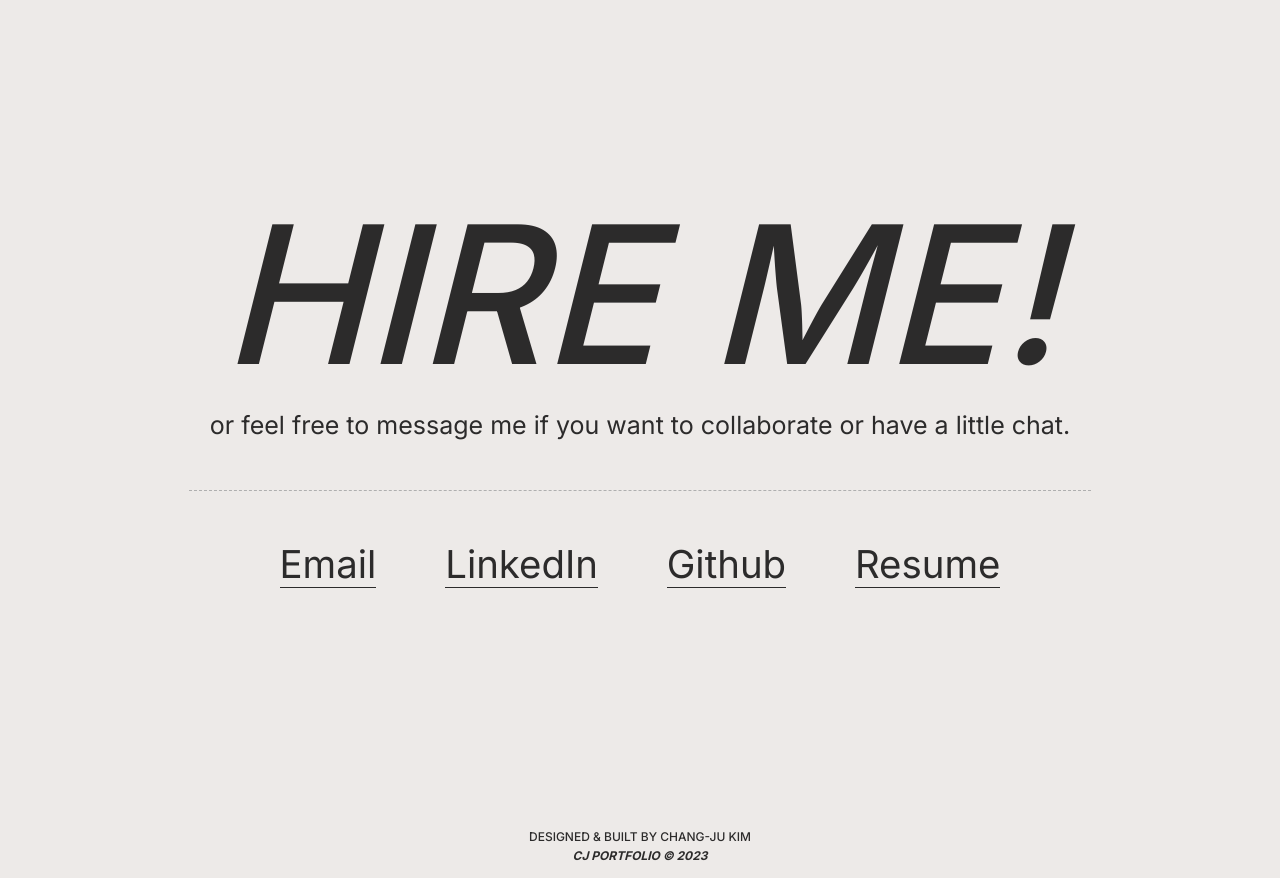
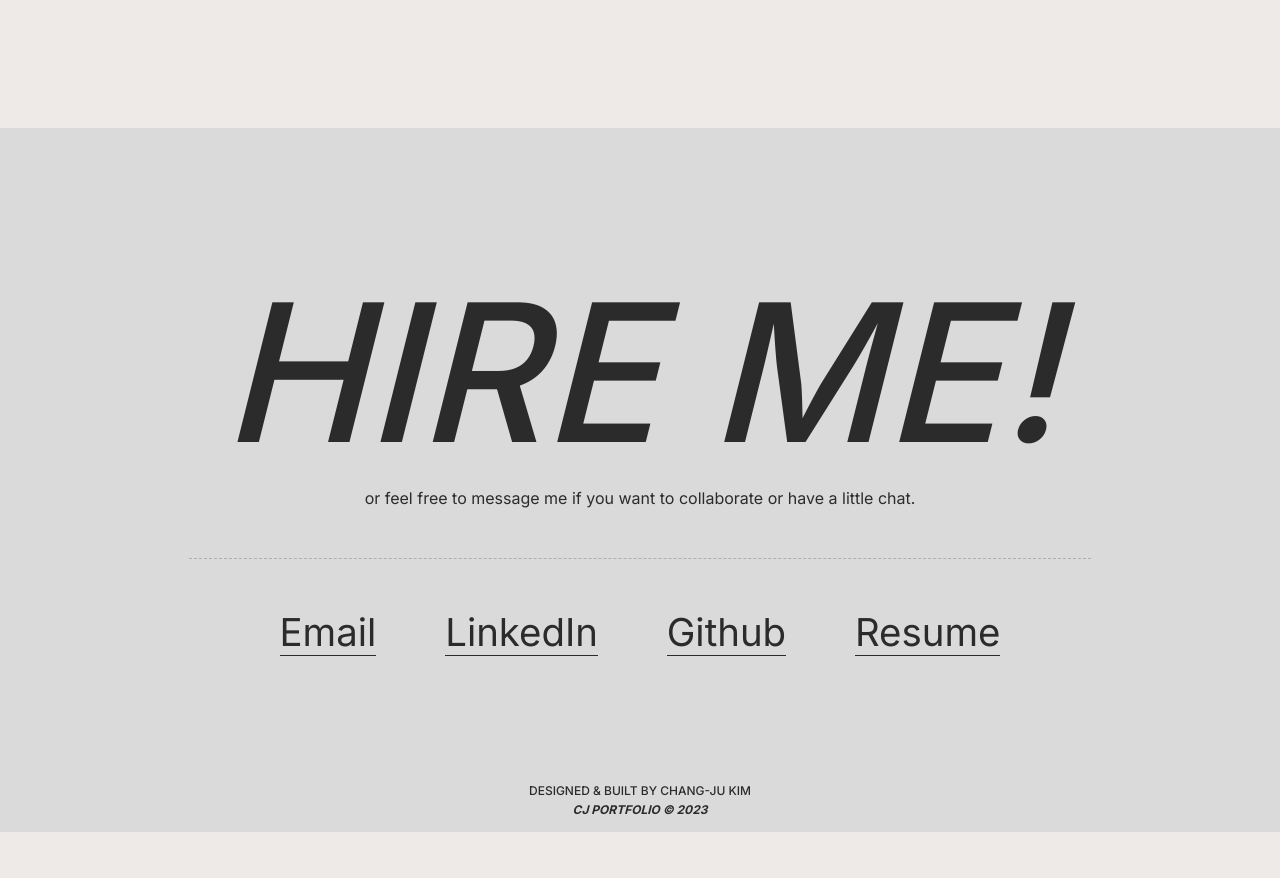
Before and after one commit to cjoak1028/portfolio-v1, a React (Create React App) app: page / in a window 1280 px wide. Shown: the part 3140-4018 px from the top of the page. After the commit the page ends 3972 px from the top, so only its background shows below. Built offline with nearby package versions, Linux system fonts and the light colour scheme.

Commit message:
Changed background color and fixed margins for contact section

```diff
--- a/src/components/Contact/Contact.js
+++ b/src/components/Contact/Contact.js
@@ -4,6 +4,7 @@ import styles from "./Contact.module.css";
 const Contact = () => {
   return (
     <div className={`${styles.contact} padding-x`}>
+      <div className={styles["contact__content"]}>
         <h3>HIRE ME!</h3>
         <p>
           or feel free to message me if you want to collaborate or have a little
@@ -27,6 +28,7 @@ const Contact = () => {
           </li>
         </ul>
       </div>
+    </div>
   );
 };
 
--- a/src/components/Contact/Contact.module.css
+++ b/src/components/Contact/Contact.module.css
@@ -1,24 +1,28 @@
 .contact {
     margin: auto;
     text-align: center;
-    /* background-color: #dadada; */
-    /* margin-left: clamp(-10rem, -6vw, -2rem);
-    margin-right: clamp(-10rem, -6vw, -2rem); */
-    margin-bottom: clamp(10rem, 15vw, 20rem);
-    padding: 5rem 0;
+    background-color: #dadada;
+    margin-left: clamp(-10rem, -6vw, -2rem);
+    margin-right: clamp(-10rem, -6vw, -2rem);
+    padding-top: clamp(5rem, 10vw, 15rem);
+    padding-bottom: clamp(5rem, 10vw, 15rem);
+}
+
+.contact__content {
     display: flex;
     flex-direction: column;
     align-items: center;
-    justify-content: center;
+    margin: auto;
+    max-width: 100rem;
 }
 
-.contact h3 {
+.contact__content h3 {
     font-size: clamp(4rem, 15vw, 20rem);
     font-weight: var(--fw-medium);
     font-style: italic;
 }
 
-.contact p {
+.contac__content p {
     font-size: clamp(1.2rem, 2vw, 2.5rem);
     font-weight: var(--fw-regular);
 }
@@ -28,7 +32,7 @@
     list-style: none;
     display: flex;
     flex-direction: column;
-    width: 100%;
+    width: 80%;
 }
 
 .link-list a {
@@ -50,26 +54,24 @@
 .divider {
     display: block;
     height: 0px;
+    width: 100%;
     border-top: 1px dashed var(--c-sub);
-    width: 100%;
     margin: clamp(2rem, 4vw, 5rem) 0;
-}
-
-@media only screen and (min-width: 43.75em) {
-    .contact {
-        max-width: 100rem;
-        width: 80%;
-    }
 }
 
 @media only screen and (min-width: 28em) {
     .link-list {
         flex-direction: row;
         justify-content: space-between;
-        width: 80%;
     }
 
     .link-list li:not(last-child) {
         margin-bottom: 0;
     }
 }
+
+@media only screen and (min-width: 43.75em) {
+    .contact__content {
+        width: 80%;
+    }
+}
--- a/src/components/Footer/Footer.module.css
+++ b/src/components/Footer/Footer.module.css
@@ -4,6 +4,7 @@
     flex-direction: column;
     align-items: center;
     justify-content: flex-end;
+    background-color: #dadada;
 }
 
 .footer p {
```
Lines whose indentation alone changed are shown as unchanged.
